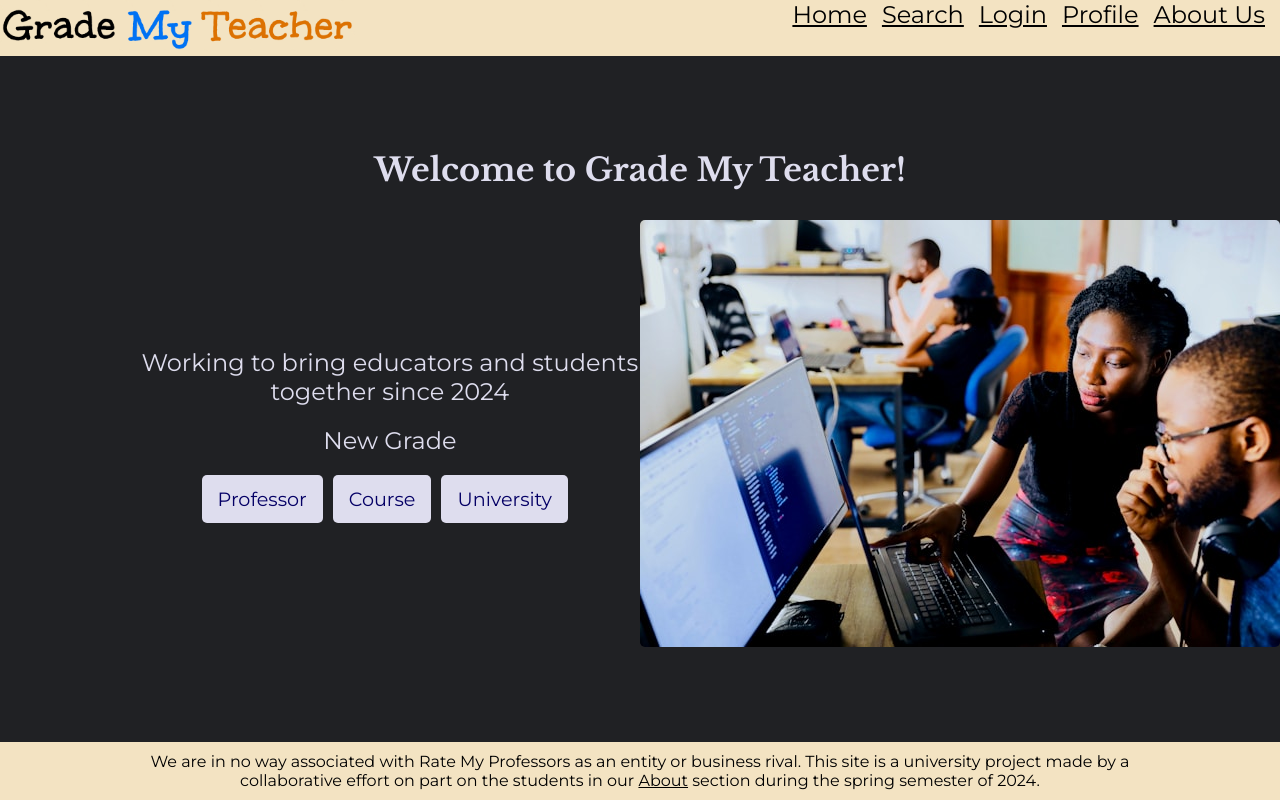
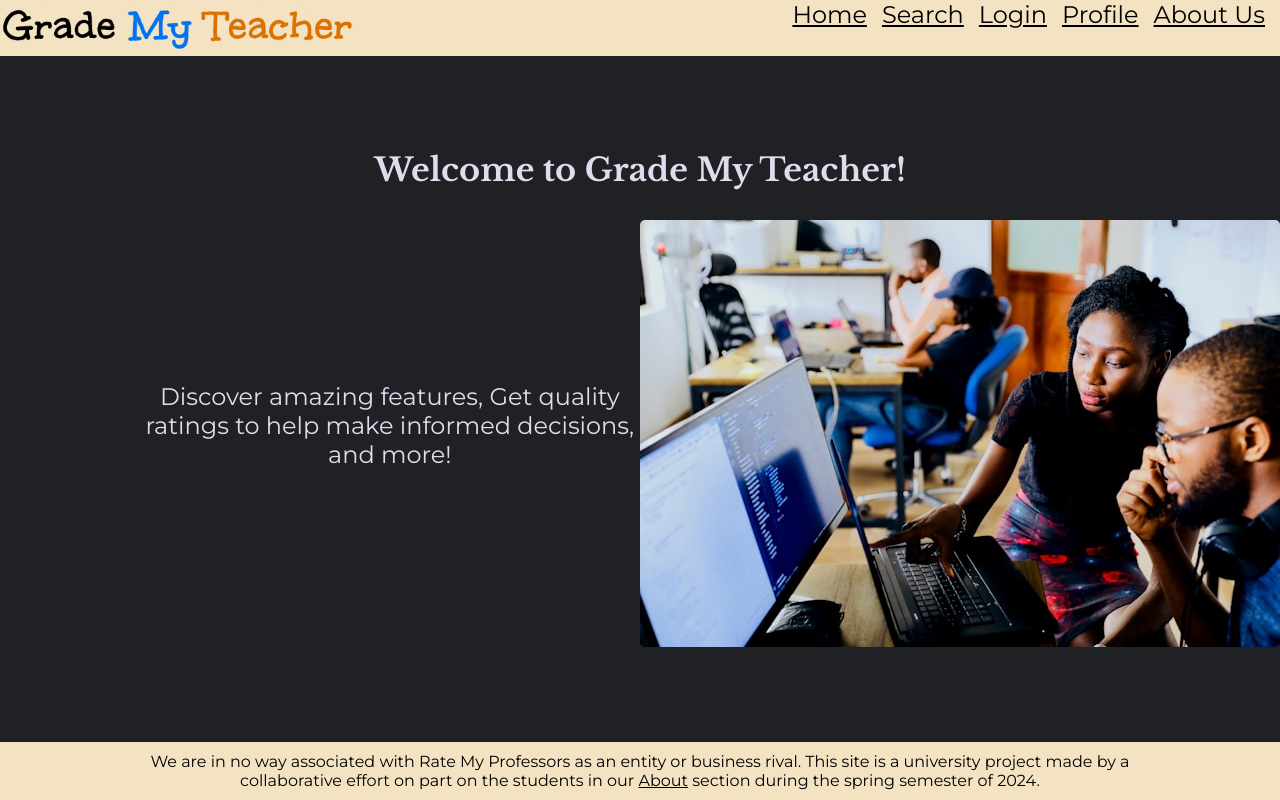
Before and after one commit to darrelawah/GradeMyTeacher, a Next.js app: page / in a window 1280 px wide. Built offline with nearby package versions, Linux system fonts and the light colour scheme; a web font is replaced by a local one.

Commit message:
removed the filler text on home and buttons for now

```diff
--- a/app/globals.css
+++ b/app/globals.css
@@ -232,7 +232,7 @@ button {
 }
 /* main eye catch image sizing for home page */
 .imageMain{
-  width: 540;
+  width: 460;
   height: auto;
 }
 /* main page formatting */
--- a/app/page.js
+++ b/app/page.js
@@ -14,16 +14,16 @@ const HomePage = () => {
         <div style={styles.content}>
           {/* makes sure that the text is formatted properly*/}
           <div style={styles.textContainer}>
-            <p style={styles.subheading}>Working to bring educators and students together since 2024</p>
-            <p style={styles.info}>{""}</p>
-            <p style={styles.info}>{""}</p>
-            <p style={styles.info}>{""}</p>
+            <p style={styles.subheading}>Discover amazing features, Get quality ratings to help make informed decisions, and more!</p>
+            <p style={styles.info}>{ }</p>
+            <p style={styles.info}>{ }</p>
+            <p style={styles.info}>{ }</p>
 
             {/* adding the text "New Grade" */}
-            <p style={styles.newGradeText}>New Grade</p>
-
+            {/* <p style={styles.newGradeText}>New Grade</p>
+             */}
             {/* adding the buttons for professor, course, and university */}
-            <div style={styles.buttonContainer}>
+            {/* <div style={styles.buttonContainer}>
               <Link href="/rating/professor">
                 <button>Professor</button>
               </Link>
@@ -33,7 +33,7 @@ const HomePage = () => {
               <Link href="/rating/university">
                 <button>University</button>
               </Link>
-            </div>
+            </div> */}
           </div>
           {/* makes sure the picture is formatted properly*/}
           <div style={styles.imageContainer}>
```
